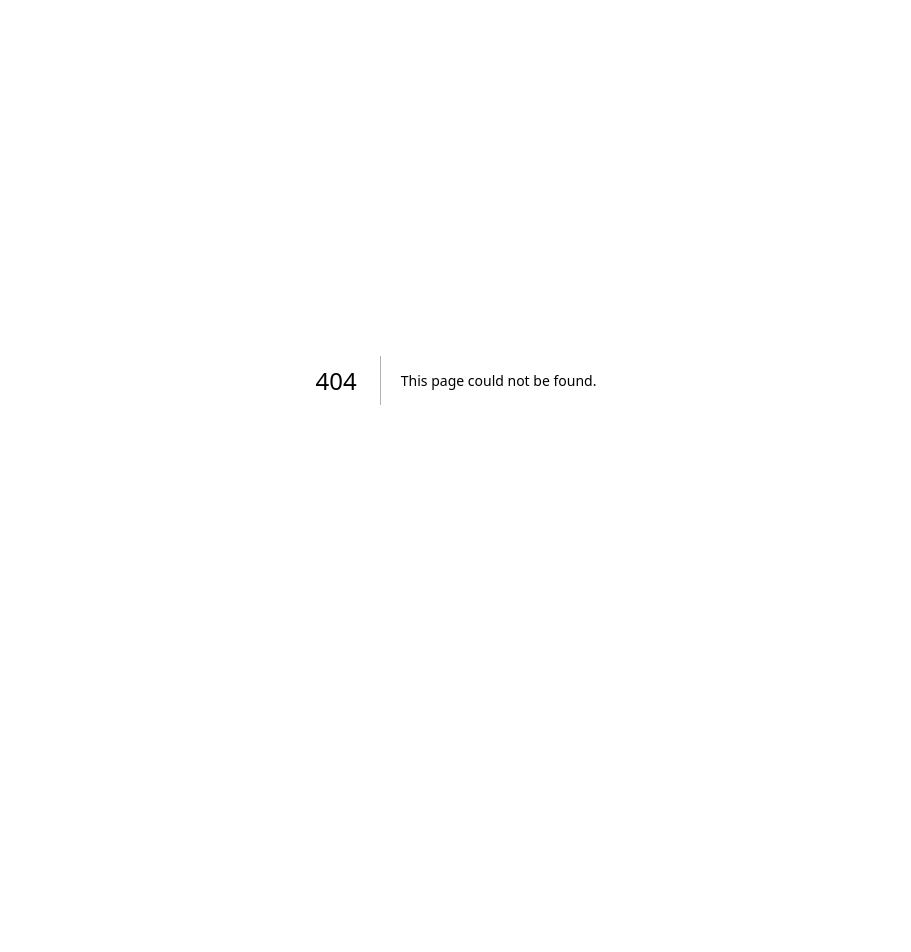
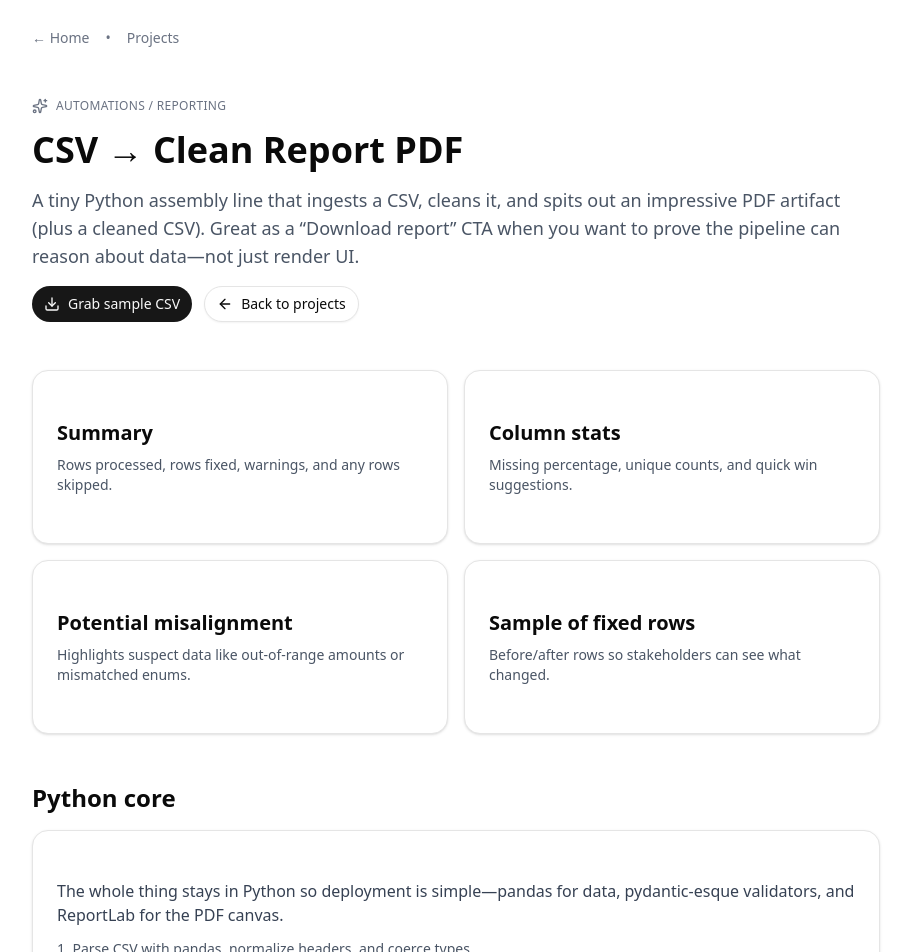
Before and after one commit to Hhamed91/personal-site, a Next.js app: page /projects/csv-report-pdf in a window 1280 px wide. Before the commit this address had no page. Shown: the part 20-972 px from the top of the page, without its empty margins (184-1095 px from the left). Before the commit the page ends 800 px from the top, so only its background shows below. Built offline with nearby package versions, Linux system fonts and the light colour scheme.

Commit message:
csv pdf cleaner

```diff
--- /dev/null
+++ b/app/projects/csv-report-pdf/page.tsx
@@ -0,0 +1,197 @@
+import Link from "next/link";
+import { ArrowLeft, Download, FileText, Sparkles } from "lucide-react";
+
+import { Button } from "@/components/ui/button";
+import { Card, CardContent } from "@/components/ui/card";
+
+const pdfSections = [
+  {
+    title: "Summary",
+    description: "Rows processed, rows fixed, warnings, and any rows skipped.",
+  },
+  {
+    title: "Column stats",
+    description: "Missing percentage, unique counts, and quick win suggestions.",
+  },
+  {
+    title: "Potential misalignment",
+    description: "Highlights suspect data like out-of-range amounts or mismatched enums.",
+  },
+  {
+    title: "Sample of fixed rows",
+    description: "Before/after rows so stakeholders can see what changed.",
+  },
+];
+
+const pythonFlow = [
+  "Parse CSV with pandas, normalize headers, and coerce types.",
+  "Validate rows with a lightweight schema + custom business rules.",
+  "Aggregate stats + “misalignment” findings.",
+  "Render a polished PDF via ReportLab (same template every time).",
+  "Optionally dump a cleaned CSV for downstream tools.",
+];
+
+export default function CsvReportPdfProject() {
+  return (
+    <main className="max-w-4xl mx-auto py-12 px-6 space-y-12">
+      <nav className="flex gap-4 text-sm text-gray-500">
+        <Link href="/" className="hover:underline">
+          ← Home
+        </Link>
+        <span aria-hidden="true">•</span>
+        <Link href="/projects" className="hover:underline">
+          Projects
+        </Link>
+      </nav>
+
+      <header className="space-y-4 text-left">
+        <p className="inline-flex items-center gap-2 text-xs uppercase tracking-wide text-gray-500">
+          <Sparkles className="size-4" />
+          Automations / Reporting
+        </p>
+        <h1 className="text-4xl font-bold">CSV → Clean Report PDF</h1>
+        <p className="text-lg text-gray-600">
+          A tiny Python assembly line that ingests a CSV, cleans it, and spits out an
+          impressive PDF artifact (plus a cleaned CSV). Great as a “Download report”
+          CTA when you want to prove the pipeline can reason about data—not just
+          render UI.
+        </p>
+        <div className="flex flex-wrap gap-3">
+          <Link href="/samples/csv-report/orders.csv">
+            <Button className="rounded-full">
+              <Download className="size-4" />
+              Grab sample CSV
+            </Button>
+          </Link>
+          <Link href="/projects">
+            <Button variant="outline" className="rounded-full">
+              <ArrowLeft className="size-4" />
+              Back to projects
+            </Button>
+          </Link>
+        </div>
+      </header>
+
+      <section className="grid gap-4 md:grid-cols-2">
+        {pdfSections.map((section) => (
+          <Card key={section.title} className="rounded-2xl border shadow-sm">
+            <CardContent className="p-6 space-y-2">
+              <h2 className="text-xl font-semibold">{section.title}</h2>
+              <p className="text-gray-600 text-sm">{section.description}</p>
+            </CardContent>
+          </Card>
+        ))}
+      </section>
+
+      <section className="space-y-4">
+        <h2 className="text-2xl font-semibold">Python core</h2>
+        <Card className="rounded-2xl border shadow-sm">
+          <CardContent className="p-6 space-y-3 text-gray-700">
+            <p>
+              The whole thing stays in Python so deployment is simple—pandas for data,
+              pydantic-esque validators, and ReportLab for the PDF canvas.
+            </p>
+            <ol className="list-decimal list-inside space-y-2 text-sm text-gray-600">
+              {pythonFlow.map((step) => (
+                <li key={step}>{step}</li>
+              ))}
+            </ol>
+          </CardContent>
+        </Card>
+      </section>
+
+      <section className="space-y-4">
+        <h2 className="text-2xl font-semibold">Sample report values</h2>
+        <Card className="rounded-2xl border shadow-sm">
+          <CardContent className="p-6 space-y-4 text-sm text-gray-600">
+            <div className="grid gap-4 md:grid-cols-2">
+              <div className="rounded-xl bg-gray-50 p-4">
+                <p className="text-xs uppercase tracking-wide text-gray-400 pb-1">
+                  Summary
+                </p>
+                <p>Rows processed: 1,000</p>
+                <p>Rows fixed: 78</p>
+                <p>Warnings: 6</p>
+              </div>
+              <div className="rounded-xl bg-gray-50 p-4">
+                <p className="text-xs uppercase tracking-wide text-gray-400 pb-1">
+                  Column stats (Amount)
+                </p>
+                <p>Missing: 2.4%</p>
+                <p>Unique values: 356</p>
+                <p>Out-of-range detections: 4</p>
+              </div>
+            </div>
+            <div>
+              <p className="text-xs uppercase tracking-wide text-gray-400 pb-1">
+                Potential misalignment
+              </p>
+              <ul className="list-disc list-inside">
+                <li>3 rows with “completed” status but zero amount</li>
+                <li>12 rows missing ISO-formatted timestamps</li>
+                <li>5 rows with uppercase country codes that don’t match ISO-2</li>
+              </ul>
+            </div>
+            <div>
+              <p className="text-xs uppercase tracking-wide text-gray-400 pb-1">
+                Fixed rows preview
+              </p>
+              <div className="overflow-x-auto">
+                <table className="w-full border text-left text-xs">
+                  <thead>
+                    <tr className="bg-gray-50">
+                      <th className="p-2 border">Order ID</th>
+                      <th className="p-2 border">Before</th>
+                      <th className="p-2 border">After</th>
+                    </tr>
+                  </thead>
+                  <tbody>
+                    <tr>
+                      <td className="p-2 border">1043</td>
+                      <td className="p-2 border">amount=&ldquo;TBD&rdquo;</td>
+                      <td className="p-2 border">amount=0 (flagged)</td>
+                    </tr>
+                    <tr>
+                      <td className="p-2 border">1109</td>
+                      <td className="p-2 border">country=USA</td>
+                      <td className="p-2 border">country=US</td>
+                    </tr>
+                    <tr>
+                      <td className="p-2 border">1188</td>
+                      <td className="p-2 border">status=done</td>
+                      <td className="p-2 border">status=completed</td>
+                    </tr>
+                  </tbody>
+                </table>
+              </div>
+            </div>
+          </CardContent>
+        </Card>
+      </section>
+
+      <section className="space-y-4">
+        <h2 className="text-2xl font-semibold">Website angle</h2>
+        <Card className="rounded-2xl border shadow-sm">
+          <CardContent className="p-6 space-y-3 text-gray-600">
+            <p>
+              Embed the tool behind a CTA (“Drop a CSV, get a PDF”). Using the sample
+              data keeps onboarding lightweight, and the downloaded PDF doubles as a
+              portfolio artifact that looks enterprise-ready.
+            </p>
+            <div className="rounded-xl bg-gray-50 p-4 flex flex-col gap-2 text-sm">
+              <div className="flex items-center gap-2 font-semibold">
+                <FileText className="size-4" />
+                Artifacts produced
+              </div>
+              <ul className="list-disc list-inside">
+                <li>PDF report (ReportLab)</li>
+                <li>Cleaned CSV with normalized headers + patched rows</li>
+                <li>JSON payload for dashboards (optional)</li>
+              </ul>
+            </div>
+          </CardContent>
+        </Card>
+      </section>
+    </main>
+  );
+}
--- a/app/projects/page.tsx
+++ b/app/projects/page.tsx
@@ -31,6 +31,14 @@ const projects: Project[] = [
       label: "Fireworks doc",
       external: true,
     },
+  },
+  {
+    slug: "csv-report-pdf",
+    title: "CSV → Clean Report PDF",
+    description:
+      "A Python pipeline that turns messy CSVs into a polished PDF with stats, warnings, and a cleaned export—perfect as a one-click “Download report” CTA.",
+    highlights: ["ReportLab PDF", "Data validation", "Python + CSV"],
+    status: "Prototype log",
   },
   {
     slug: "toddler-funpage",
```
Also changed, not shown: public/samples/csv-report/orders.csv (added).
